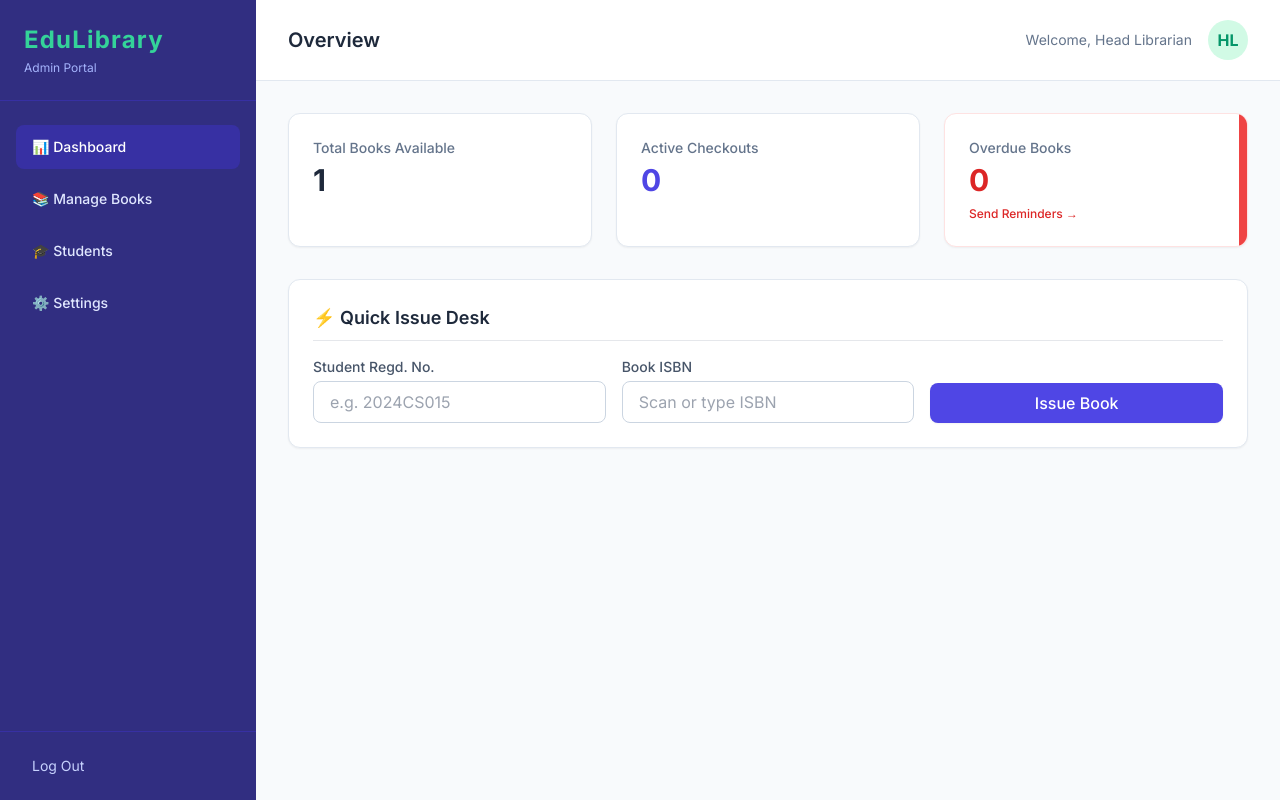
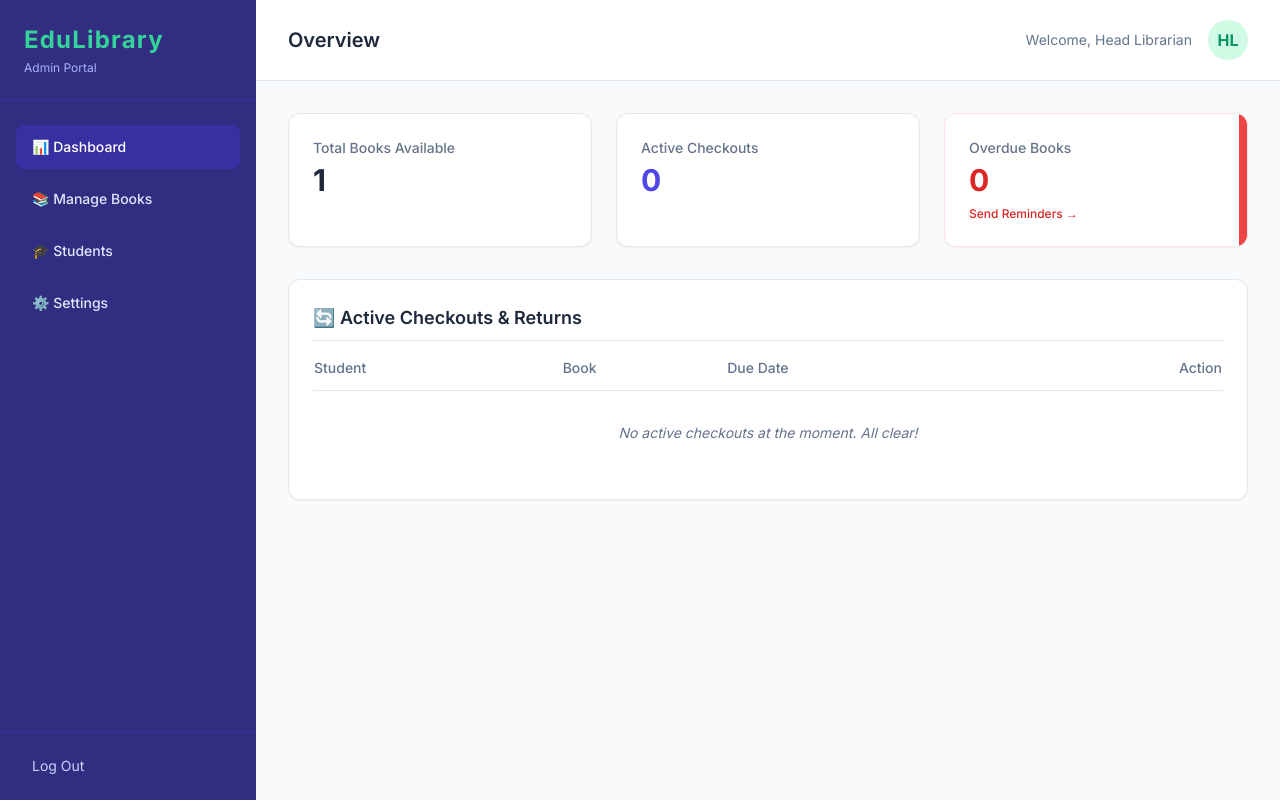
Before and after one commit to Deboleena9/Smart_library, a Django app: page /librarian/ in a window 1280 px wide. Run offline with Django 5.2, Linux system fonts and the light colour scheme; data comes from the database, SQL or seed files in the repository; both versions use the stored data as it was after the commit; some libraries are stand-ins or nearby versions.

Commit message:
updated the admin dashboard

```diff
--- a/library_frontend/student.html
+++ b/library_frontend/student.html
@@ -15,7 +15,7 @@
             <h1 class="text-xl font-bold text-emerald-400">EduLibrary</h1>
             <div class="flex items-center gap-4">
                 <span class="text-sm hidden md:block">Alex Sharma (2024CS015)</span>
-                <a href="index.html" class="text-xs bg-indigo-800 hover:bg-indigo-700 px-3 py-1.5 rounded-md transition-colors">Log Out</a>
+                <a href="{% url 'logout' %}" class="text-xs bg-indigo-800 hover:bg-indigo-700 px-3 py-1.5 rounded-md transition-colors">Log Out</a>
             </div>
         </div>
     </header>
--- a/library_system/core/templates/librarian.html
+++ b/library_system/core/templates/librarian.html
@@ -18,13 +18,17 @@
             <p class="text-xs text-indigo-300 mt-1">Admin Portal</p>
         </div>
         <nav class="flex-1 px-4 py-6 space-y-2">
-            <a href="#" class="block px-4 py-3 bg-indigo-800 rounded-lg text-sm font-medium transition-colors">📊 Dashboard</a>
+            <a href="{% url 'librarian' %}" class="block px-4 py-3 bg-indigo-800 rounded-lg text-sm font-medium transition-colors">📊 Dashboard</a>
+
             <a href="/admin/core/book/" target="_blank" class="block px-4 py-3 hover:bg-indigo-800 rounded-lg text-sm font-medium transition-colors text-indigo-100">📚 Manage Books</a>
-            <a href="#" class="block px-4 py-3 hover:bg-indigo-800 rounded-lg text-sm font-medium transition-colors text-indigo-100">🎓 Students</a>
-            <a href="#" class="block px-4 py-3 hover:bg-indigo-800 rounded-lg text-sm font-medium transition-colors text-indigo-100">⚙️ Settings</a>
+
+            <a href="/admin/core/student/" target="_blank" class="block px-4 py-3 hover:bg-indigo-800 rounded-lg text-sm font-medium transition-colors text-indigo-100">🎓 Students</a>
+
+            <a href="/admin/" target="_blank" class="block px-4 py-3 hover:bg-indigo-800 rounded-lg text-sm font-medium transition-colors text-indigo-100">⚙️ Settings</a>
         </nav>
+
         <div class="p-4 border-t border-indigo-800">
-            <button class="w-full px-4 py-2 text-sm text-left text-indigo-200 hover:text-white">Log Out</button>
+            <a href="{% url 'logout' %}" class="block w-full px-4 py-2 text-sm text-left text-indigo-200 hover:text-white transition-colors">Log Out</a>
         </div>
     </aside>
 
@@ -58,22 +62,51 @@
             </section>
 
             <section class="bg-white p-6 rounded-xl border border-slate-200 shadow-sm">
-                <h3 class="text-lg font-semibold mb-4 text-slate-800 border-b pb-2">⚡ Quick Issue Desk</h3>
-                <form class="flex flex-col md:flex-row gap-4 items-end" onsubmit="event.preventDefault(); alert('Simulating backend check... Book Issued!');">
-                    <div class="w-full md:w-1/3">
-                        <label class="block text-sm font-medium text-slate-600 mb-1">Student Regd. No.</label>
-                        <input type="text" placeholder="e.g. 2024CS015" class="w-full px-4 py-2 border border-slate-300 rounded-lg focus:ring-2 focus:ring-indigo-500 focus:border-indigo-500 outline-none transition-all">
-                    </div>
-                    <div class="w-full md:w-1/3">
-                        <label class="block text-sm font-medium text-slate-600 mb-1">Book ISBN</label>
-                        <input type="text" placeholder="Scan or type ISBN" class="w-full px-4 py-2 border border-slate-300 rounded-lg focus:ring-2 focus:ring-indigo-500 focus:border-indigo-500 outline-none transition-all">
-                    </div>
-                    <div class="w-full md:w-1/3">
-                        <button type="submit" class="w-full bg-indigo-600 hover:bg-indigo-700 text-white font-medium py-2 px-4 rounded-lg transition-colors shadow-sm">
-                            Issue Book
-                        </button>
-                    </div>
-                </form>
+                <h3 class="text-lg font-semibold mb-4 text-slate-800 border-b pb-2">🔄 Active Checkouts & Returns</h3>
+
+                <div class="overflow-x-auto">
+                    <table class="w-full text-left border-collapse">
+                        <thead>
+                            <tr class="border-b border-slate-200 text-sm text-slate-500">
+                                <th class="pb-3 font-medium">Student</th>
+                                <th class="pb-3 font-medium">Book</th>
+                                <th class="pb-3 font-medium">Due Date</th>
+                                <th class="pb-3 font-medium text-right">Action</th>
+                            </tr>
+                        </thead>
+                        <tbody class="text-sm">
+                            {% for transaction in active_transactions %}
+                            <tr class="border-b border-slate-100 hover:bg-slate-50 transition-colors">
+                                <td class="py-3 font-medium text-slate-800">
+                                    {{ transaction.student.name }}
+                                    <span class="text-xs text-slate-400 block">{{ transaction.student.regd_no }}</span>
+                                </td>
+                                <td class="py-3 text-slate-700">
+                                    {{ transaction.book.title }}
+                                    <span class="text-xs text-slate-400 block">ISBN: {{ transaction.book.isbn }}</span>
+                                </td>
+                                <td class="py-3">
+                                    <span class="px-2 py-1 rounded text-xs font-medium bg-emerald-100 text-emerald-700">
+                                        {{ transaction.due_date|date:"M d, Y" }}
+                                    </span>
+                                </td>
+                                <td class="py-3 text-right">
+                                    <form action="{% url 'return_book' transaction.id %}" method="POST" class="inline">
+                                        {% csrf_token %}
+                                        <button type="submit" class="bg-slate-800 hover:bg-black text-white px-4 py-1.5 rounded-md text-xs font-semibold transition-colors shadow-sm">
+                                            Mark Returned
+                                        </button>
+                                    </form>
+                                </td>
+                            </tr>
+                            {% empty %}
+                            <tr>
+                                <td colspan="4" class="py-8 text-center text-slate-500 italic">No active checkouts at the moment. All clear!</td>
+                            </tr>
+                            {% endfor %}
+                        </tbody>
+                    </table>
+                </div>
             </section>
 
         </div>
--- a/library_system/core/urls.py
+++ b/library_system/core/urls.py
@@ -5,5 +5,7 @@ urlpatterns = [
     path('', views.login_view, name='login'),
     path('librarian/', views.librarian_dashboard, name='librarian'),
     path('student/', views.student_portal, name='student'),
-    path('issue/', views.issue_book, name='issue_book'), # <-- ADD THIS LINE
+    path('issue/', views.issue_book, name='issue_book'),
+    path('return/<uuid:transaction_id>/', views.return_book, name='return_book'),
+    path('logout/', views.logout_user, name='logout'), # <-- ADDED THIS LINE
 ]
--- a/library_system/core/views.py
+++ b/library_system/core/views.py
@@ -25,16 +25,18 @@ def login_view(request):
     return render(request, 'index.html')
 
 def librarian_dashboard(request):
-    # Count the real numbers from the database
-    total_books = Book.objects.count() # Counts unique book titles
+    total_books = Book.objects.count()
     active_checkouts = Transaction.objects.filter(status='ACTIVE').count()
     overdue_books = Transaction.objects.filter(status='OVERDUE').count()
 
-    # Package the data to send to the HTML
+    # NEW: Fetch the list of active transactions, sorted by due date
+    active_transactions = Transaction.objects.filter(status='ACTIVE').order_by('due_date')
+
     context = {
         'total_books': total_books,
         'active_checkouts': active_checkouts,
         'overdue_books': overdue_books,
+        'active_transactions': active_transactions, # Pass them to the HTML
     }
     return render(request, 'librarian.html', context)
 
@@ -98,3 +100,31 @@ def issue_book(request):
 
     # Refresh the dashboard page
     return redirect('librarian')
+
+
+def return_book(request, transaction_id):
+    if request.method == 'POST':
+        try:
+            # Find the exact active transaction
+            transaction = Transaction.objects.get(id=transaction_id, status='ACTIVE')
+            book = transaction.book
+
+            # 1. Update Transaction Status and Return Date
+            transaction.status = 'RETURNED'
+            transaction.return_date = timezone.now()
+            transaction.save()
+
+            # 2. Add the book back to the library's available inventory
+            book.available_copies += 1
+            book.save()
+
+            messages.success(request, f"✅ '{book.title}' was successfully returned by {transaction.student.name}.")
+        except Transaction.DoesNotExist:
+            messages.error(request, "❌ Transaction not found or already returned.")
+
+    return redirect('librarian')
+
+def logout_user(request):
+    # This completely wipes the secure session data
+    request.session.flush()
+    return redirect('login')
```
Also changed, not shown: library_system/db.sqlite3.
